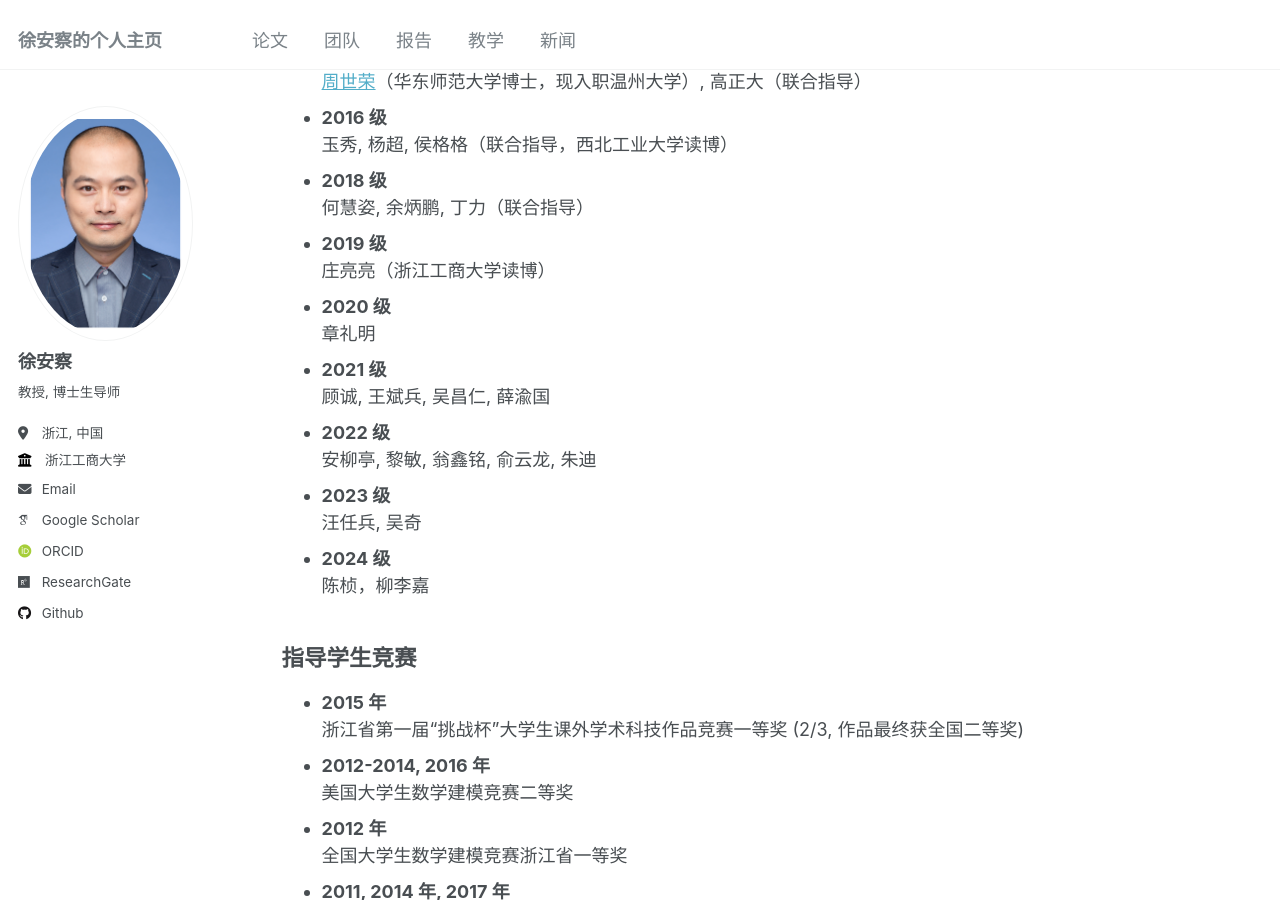
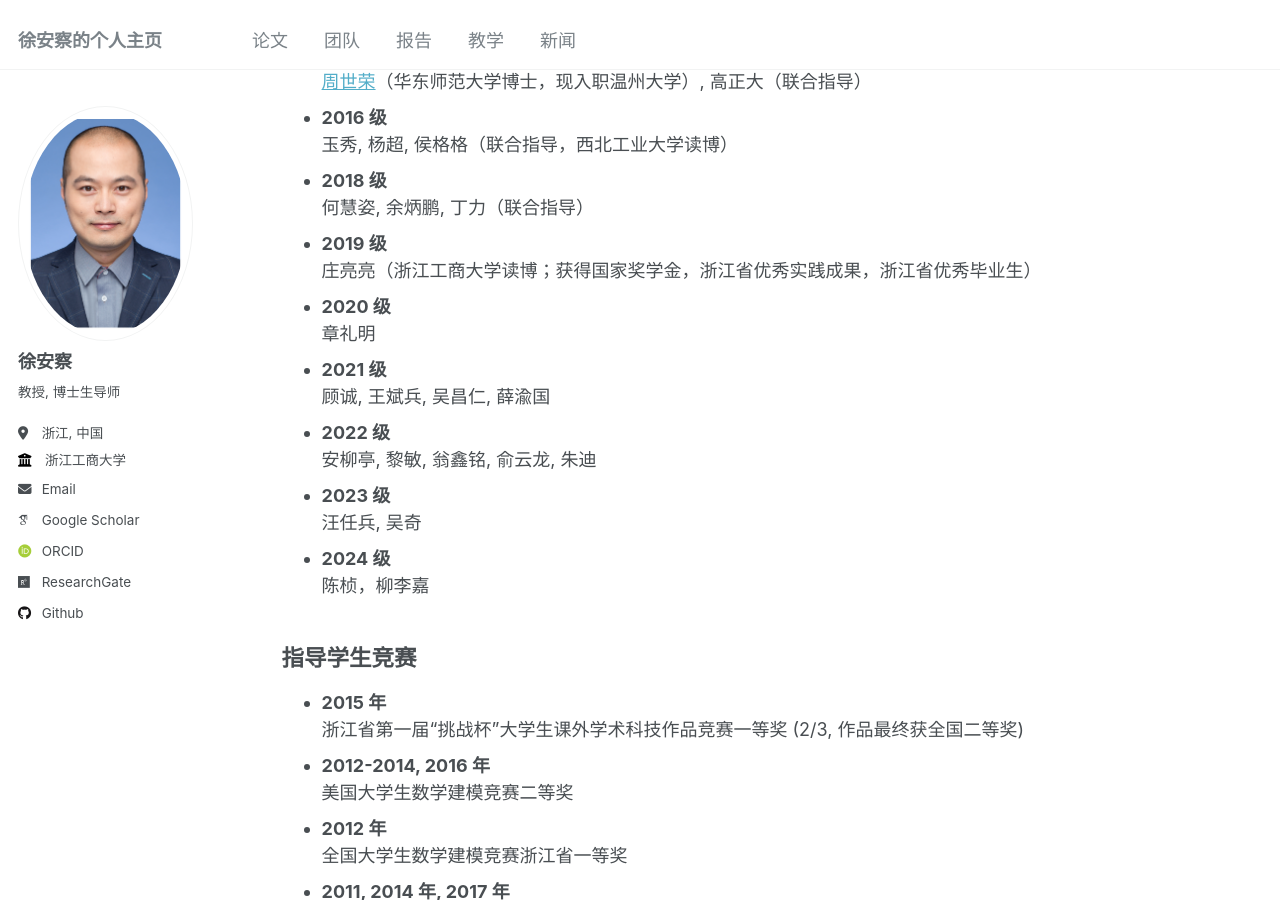
Before and after one commit to liangliangzhuang/liangliangzhuang.github.io, a Jekyll site: the page built from _pages/portfolio.md, in a window 1280 px wide and 900 px high, scrolled down 516 px. Built offline with Jekyll 4.4.1, drawn with Linux system fonts in a browser that asks for light colours; some web fonts are replaced.

Commit message:
Update portfolio.md

```diff
--- a/_pages/portfolio.md
+++ b/_pages/portfolio.md
@@ -26,7 +26,7 @@ author_profile: true
 - **2018 级**
   何慧姿, 余炳鹏, 丁力（联合指导）
 - **2019 级**
-  庄亮亮（浙江工商大学读博）
+  庄亮亮（浙江工商大学读博；获得国家奖学金，浙江省优秀实践成果，浙江省优秀毕业生）
 - **2020 级**
   章礼明
 - **2021 级**
```
